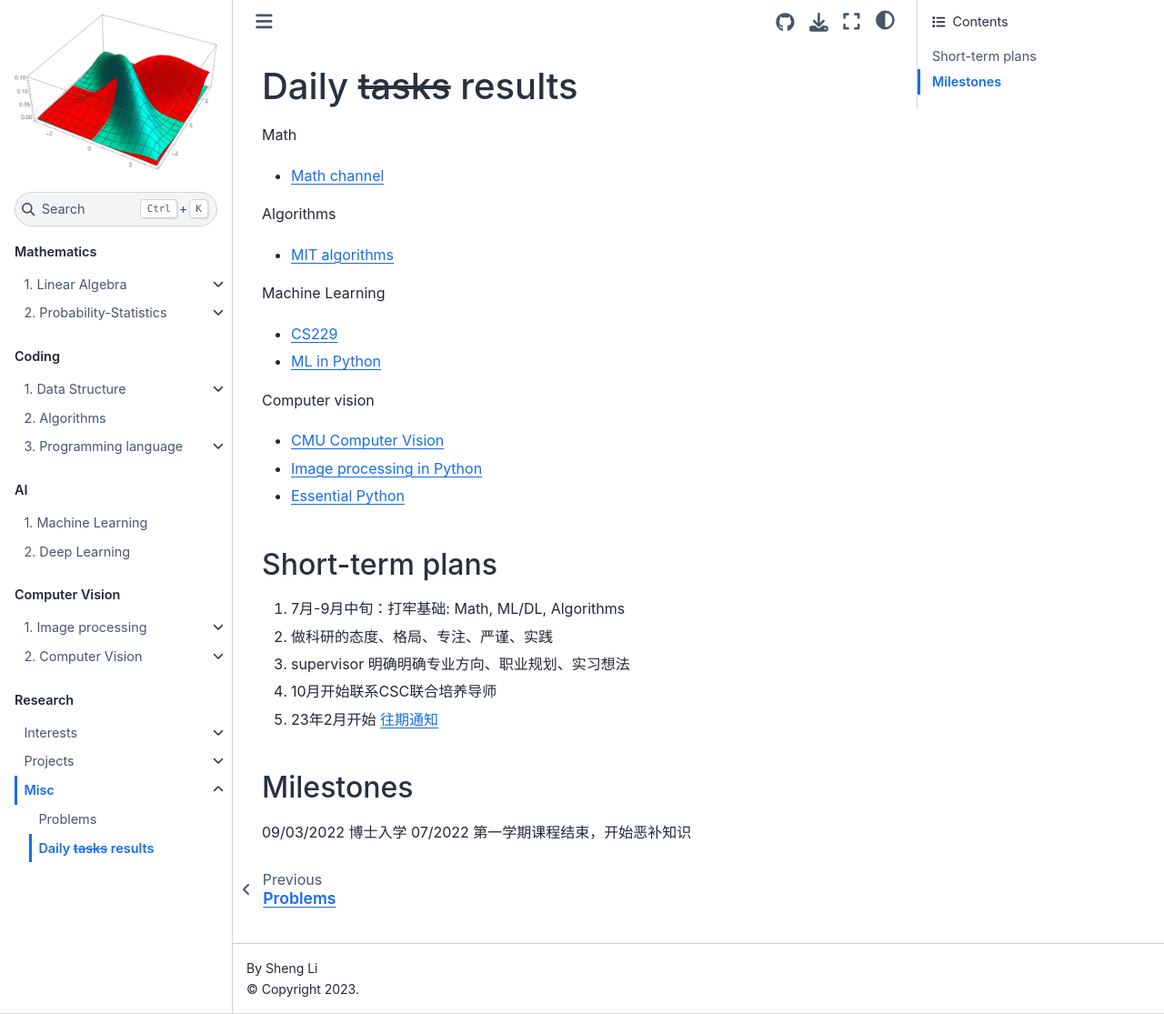
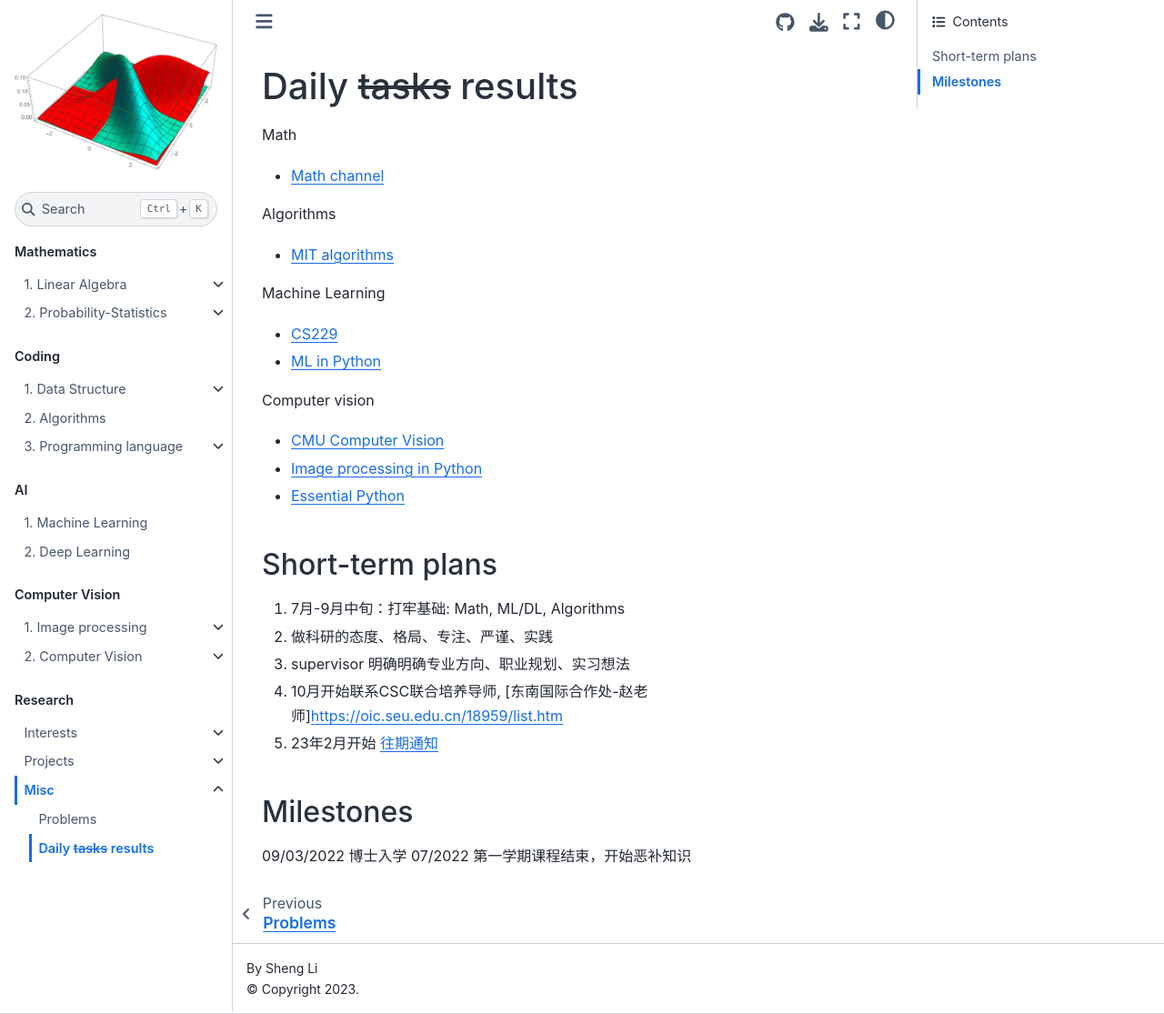
Before and after one commit to EeToSe/EeToSe.github.io, a Jupyter Book: the page built from chapters/10/1/2/results.md, in a window 1280 px wide and 1115 px high. Shown: the whole window at 91% size. Built offline with Jupyter Book 1.0.4 settings and Sphinx 7.4.7 and the Sphinx Book theme 1.1.4, drawn with Linux system fonts in a browser that asks for light colours; pages that are not in the unit, such as notebooks, are missing from menus.

Commit message:
add csc 赵老师

```diff
--- a/chapters/10/1/2/results.md
+++ b/chapters/10/1/2/results.md
@@ -18,7 +18,7 @@ Computer vision
 1. 7月-9月中旬：打牢基础: Math, ML/DL, Algorithms
 2. 做科研的态度、格局、专注、严谨、实践
 3. supervisor 明确明确专业方向、职业规划、实习想法
-4. 10月开始联系CSC联合培养导师
+4. 10月开始联系CSC联合培养导师, [东南国际合作处-赵老师]https://oic.seu.edu.cn/18959/list.htm
 5. 23年2月开始 [往期通知](https://seugs.seu.edu.cn/2022/0221/c28944a399225/page.htm)
 
 ## Milestones
```
